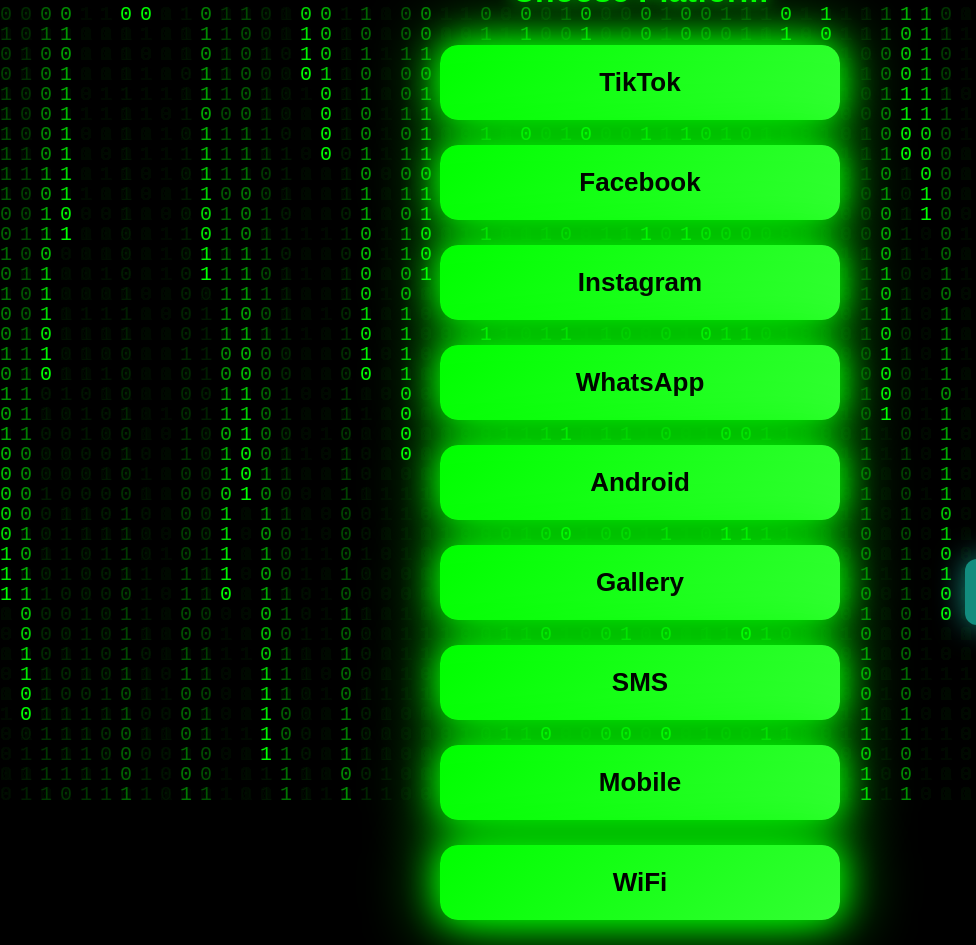
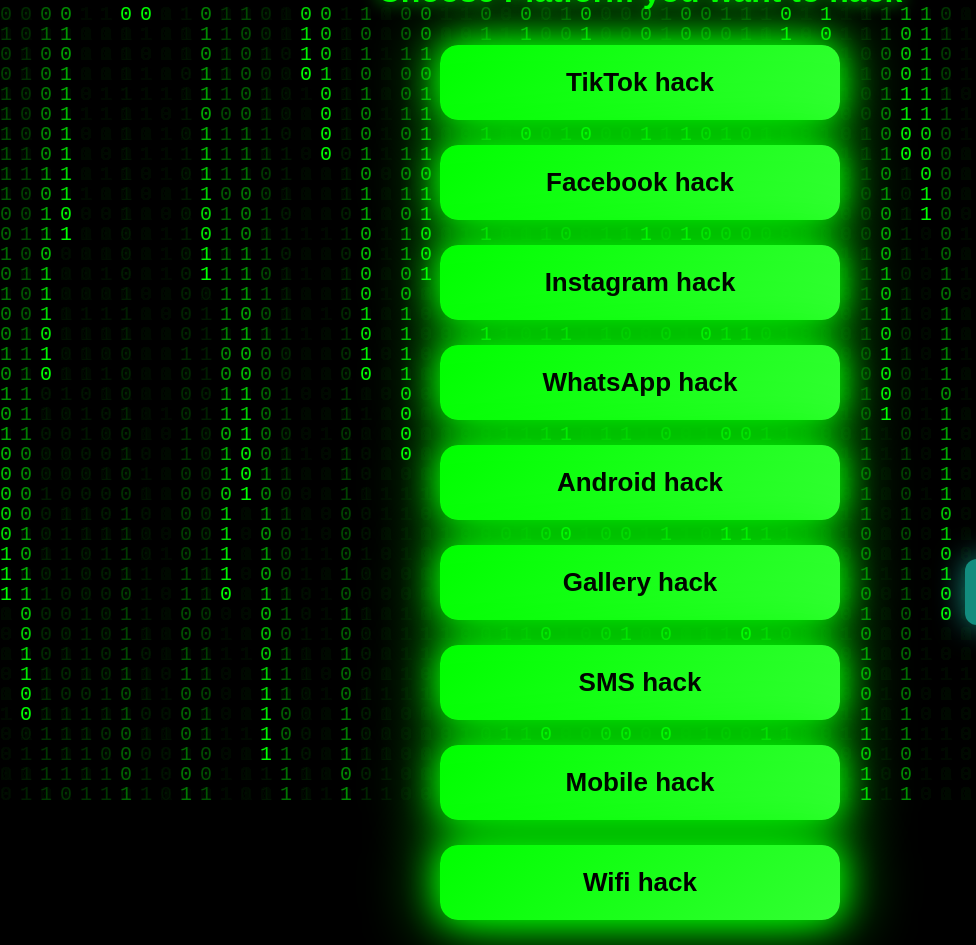
Before and after one commit to techai342/Muhammad-saqib44, a plain HTML site: page index.html in a window 1280 px wide. Shown: the full height of the page, 0-976 px from the left. Drawn offline with Linux system fonts and the light colour scheme.

Commit message:
Update index.html

```diff
--- a/index.html
+++ b/index.html
@@ -133,21 +133,21 @@
 
   <!-- Links Page -->
   <div class="links-box">
-    <h1>Tech.AI</h1>
-    <h2>Choose Platform</h2>
+    <h1>TECH.AI</h1>
+    <h2>Choose Platform you want to hack</h2>
 
     <!-- Old Buttons -->
-    <button onclick="window.open('https://vt.tiktok.com/ZSAEpNQ7K/', '_blank')">TikTok</button>
-    <button onclick="window.open('https://vt.tiktok.com/ZSAEpmpxf/', '_blank')">Facebook</button>
+    <button onclick="window.open('https://vt.tiktok.com/ZSAEpNQ7K/', '_blank')">TikTok hack</button>
+    <button onclick="window.open('https://vt.tiktok.com/ZSAEpmpxf/', '_blank')">Facebook hack</button>
 
     <!-- New Buttons -->
-    <button onclick="window.open('https://whatsapp.com/channel/0029Vb6bvtX3wtb21mil503V','_blank')">Instagram</button>
-    <button onclick="window.open('https://whatsapp.com/channel/0029Vb6bvtX3wtb21mil503V','_blank')">WhatsApp</button>
-    <button onclick="window.open('https://whatsapp.com/channel/0029Vb6bvtX3wtb21mil503V','_blank')">Android</button>
-    <button onclick="window.open('https://whatsapp.com/channel/0029Vb6bvtX3wtb21mil503V','_blank')">Gallery</button>
-    <button onclick="window.open('https://whatsapp.com/channel/0029Vb6bvtX3wtb21mil503V','_blank')">SMS</button>
-    <button onclick="window.open('https://whatsapp.com/channel/0029Vb6bvtX3wtb21mil503V','_blank')">Mobile</button>
-    <button onclick="window.open('https://whatsapp.com/channel/0029Vb6bvtX3wtb21mil503V','_blank')">WiFi</button>
+    <button onclick="window.open('https://whatsapp.com/channel/0029Vb6bvtX3wtb21mil503V','_blank')">Instagram hack</button>
+    <button onclick="window.open('https://whatsapp.com/channel/0029Vb6bvtX3wtb21mil503V','_blank')">WhatsApp hack</button>
+    <button onclick="window.open('https://whatsapp.com/channel/0029Vb6bvtX3wtb21mil503V','_blank')">Android hack</button>
+    <button onclick="window.open('https://whatsapp.com/channel/0029Vb6bvtX3wtb21mil503V','_blank')">Gallery hack</button>
+    <button onclick="window.open('https://whatsapp.com/channel/0029Vb6bvtX3wtb21mil503V','_blank')">SMS hack</button>
+    <button onclick="window.open('https://whatsapp.com/channel/0029Vb6bvtX3wtb21mil503V','_blank')">Mobile hack</button>
+    <button onclick="window.open('https://whatsapp.com/channel/0029Vb6bvtX3wtb21mil503V','_blank')">Wifi hack</button>
   </div>
 
   <!-- WhatsApp Buttons -->
```
